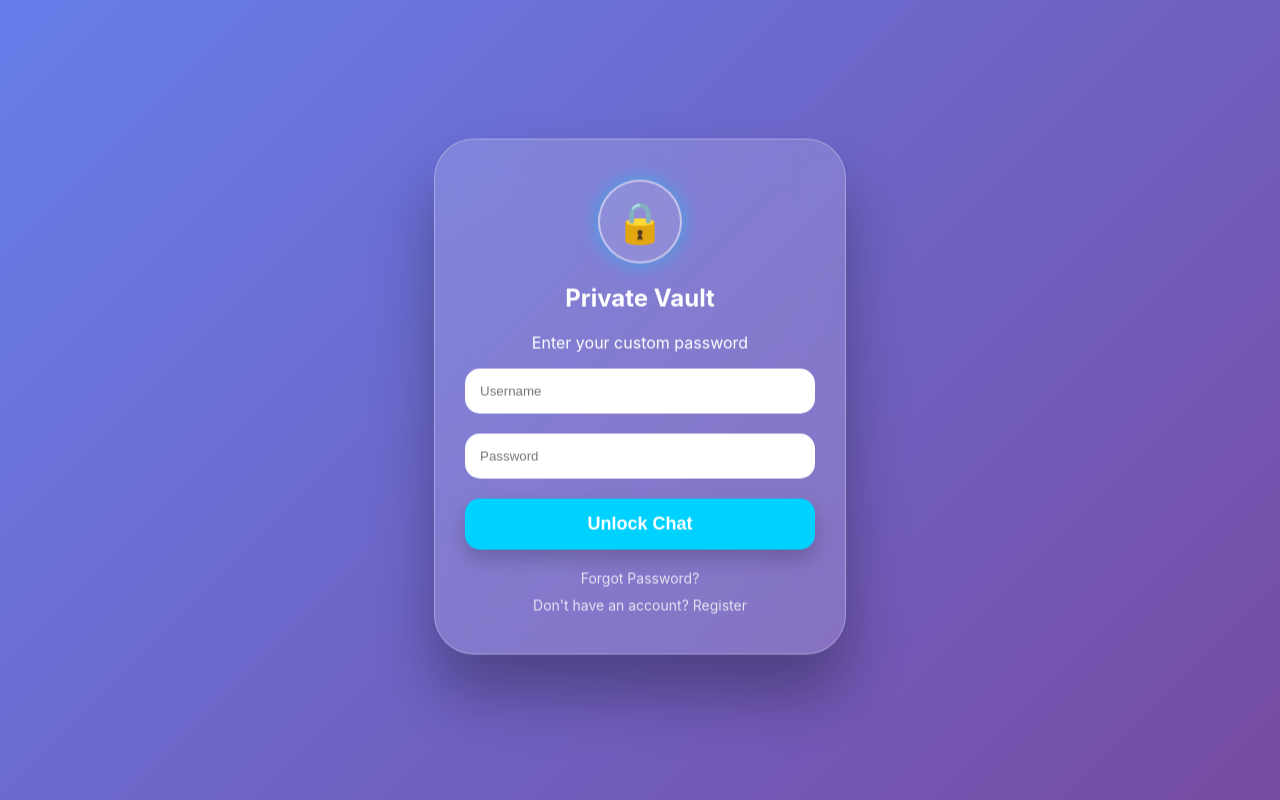
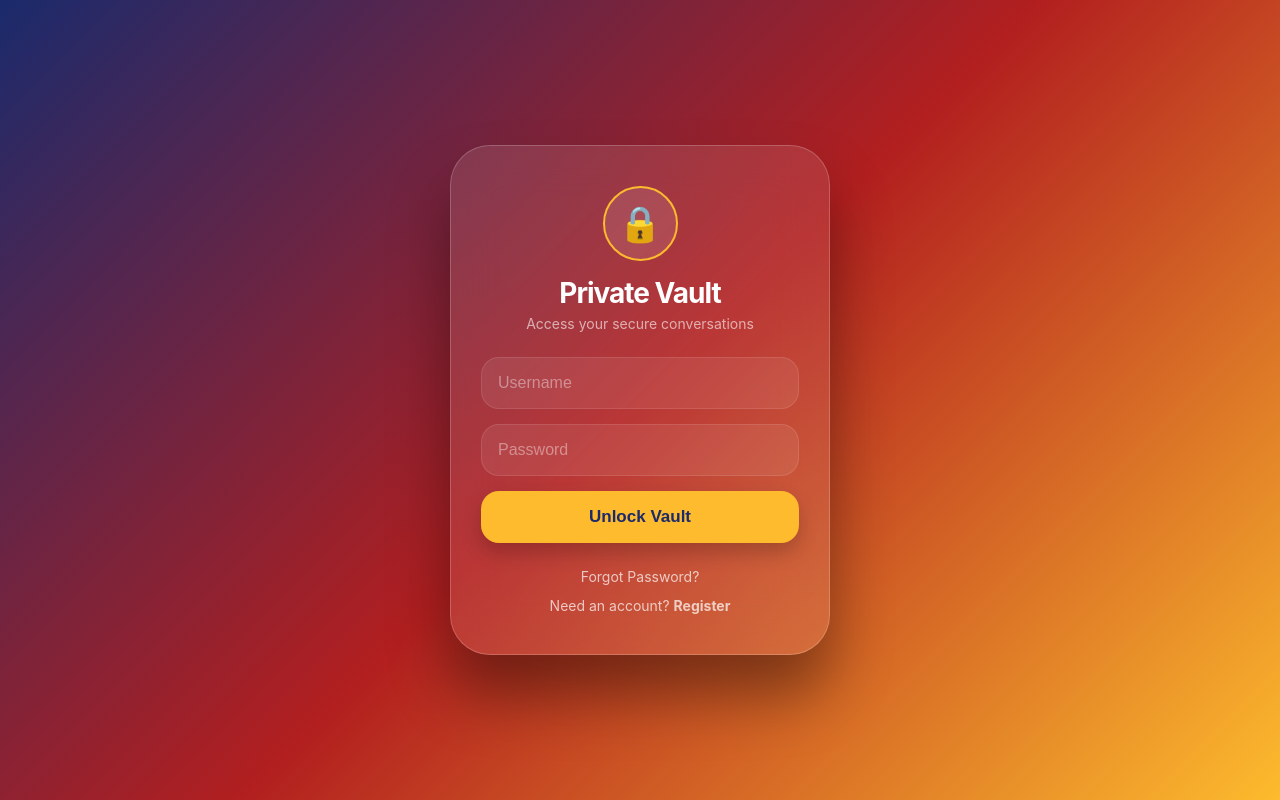
Before and after one commit to olakojotobi89-maker/the-vault-server, a website: page index.html in a window 1280 px wide. Drawn offline with Linux system fonts and the light colour scheme.

Commit message:
PWA: Finalized login UI and safe-area compatibility

```diff
--- a/index.html
+++ b/index.html
@@ -3,97 +3,117 @@
 <head>
     <meta charset="UTF-8">
     <meta name="viewport" content="width=device-width, initial-scale=1.0, maximum-scale=1.0, user-scalable=no, viewport-fit=cover">
-    <title>Private Vault | Login</title>
+    <title>VaultChat | Secure Login</title>
 
     <link rel="manifest" href="/manifest.json">
     <meta name="apple-mobile-web-app-capable" content="yes">
     <meta name="apple-mobile-web-app-status-bar-style" content="black-translucent">
     <meta name="apple-mobile-web-app-title" content="VaultChat">
     <link rel="apple-touch-icon" href="vault-logo.png">
-    <link rel="apple-touch-startup-image" href="vault-logo.png">
-
-    <link rel="stylesheet" href="style.css">
 
     <script>
-        // AUTO-REDIRECT: If they are already logged in, don't show the login page
+        if ('serviceWorker' in navigator) {
+            window.addEventListener('load', () => {
+                navigator.serviceWorker.register('/sw.js').catch(err => console.log('SW Error:', err));
+            });
+        }
+
+        // AUTO-REDIRECT: Keep them in the vault if logged in
         if (localStorage.getItem('vault_username')) {
             window.location.href = 'home.html';
         }
     </script>
 
     <style>
+        :root { --primary-gradient: linear-gradient(135deg, #1a2a6c 0%, #b21f1f 50%, #fdbb2d 100%); }
+
+        * { box-sizing: border-box; -webkit-tap-highlight-color: transparent; }
+
         body {
-            margin: 0;
-            padding: 0;
-            height: 100vh;
-            display: flex;
-            justify-content: center;
-            align-items: center;
-            background: linear-gradient(135deg, #667eea 0%, #764ba2 100%);
-            font-family: -apple-system, sans-serif;
+            margin: 0; padding: 0; height: 100dvh;
+            display: flex; justify-content: center; align-items: center;
+            background: var(--primary-gradient);
+            font-family: -apple-system, BlinkMacSystemFont, sans-serif;
             overflow: hidden;
         }
+
         .login-card {
-            background: rgba(255, 255, 255, 0.15);
-            backdrop-filter: blur(20px);
-            -webkit-backdrop-filter: blur(20px);
-            border: 1px solid rgba(255, 255, 255, 0.3);
+            background: rgba(255, 255, 255, 0.1);
+            backdrop-filter: blur(25px);
+            -webkit-backdrop-filter: blur(25px);
+            border: 1px solid rgba(255, 255, 255, 0.2);
             padding: 40px 30px;
             border-radius: 40px;
-            width: 85%;
-            max-width: 350px;
+            width: 90%;
+            max-width: 380px;
             text-align: center;
             color: white;
-            box-shadow: 0 40px 60px rgba(0, 0, 0, 0.3);
+            box-shadow: 0 40px 60px rgba(0, 0, 0, 0.4);
+            margin-top: env(safe-area-inset-top);
         }
+
         .avatar {
-            font-size: 40px;
+            font-size: 35px;
             background: rgba(255, 255, 255, 0.1);
-            width: 80px;
-            height: 80px;
-            display: flex;
-            align-items: center;
-            justify-content: center;
+            width: 75px; height: 75px;
+            display: flex; align-items: center; justify-content: center;
             border-radius: 50%;
-            margin: 0 auto 20px;
-            border: 2px solid rgba(255, 255, 255, 0.5);
+            margin: 0 auto 15px;
+            border: 2px solid #fdbb2d;
+            color: #fdbb2d;
         }
+
+        h2 { margin: 10px 0 5px; font-size: 28px; letter-spacing: -1px; }
+        p { margin: 0 0 25px; opacity: 0.6; font-size: 14px; }
+
         input {
             width: 100%;
-            padding: 15px;
-            margin-bottom: 20px;
-            border-radius: 15px;
-            border: none;
+            padding: 16px;
+            margin-bottom: 15px;
+            border-radius: 18px;
+            border: 1px solid rgba(255, 255, 255, 0.1);
+            background: rgba(255, 255, 255, 0.08);
+            color: white;
             outline: none;
-            box-sizing: border-box;
+            font-size: 16px; /* Prevents iOS auto-zoom */
+            transition: 0.3s;
         }
+
+        input::placeholder { color: rgba(255, 255, 255, 0.4); }
+        input:focus { background: rgba(255, 255, 255, 0.15); border-color: rgba(255, 255, 255, 0.3); }
+
         .login-btn {
             width: 100%;
-            padding: 15px;
-            border-radius: 15px;
+            padding: 16px;
+            border-radius: 18px;
             border: none;
-            background: #00d2ff;
-            color: white;
-            font-weight: bold;
-            font-size: 18px;
+            background: #fdbb2d;
+            color: #1a2a6c;
+            font-weight: 800;
+            font-size: 17px;
             cursor: pointer;
+            transition: 0.3s;
+            box-shadow: 0 10px 20px rgba(0,0,0,0.2);
         }
+
+        .login-btn:active { transform: scale(0.96); opacity: 0.9; }
+
         .auth-links {
-            margin-top: 20px;
+            margin-top: 25px;
             display: flex;
             flex-direction: column;
-            gap: 10px;
+            gap: 12px;
         }
+
         .link {
             color: white;
             text-decoration: none;
             font-size: 14px;
-            opacity: 0.8;
+            opacity: 0.7;
+            transition: 0.2s;
         }
-        .link:hover {
-            opacity: 1;
-            text-decoration: underline;
-        }
+
+        .link:active { opacity: 1; text-decoration: underline; }
     </style>
 </head>
 <body>
@@ -101,57 +121,50 @@
     <div class="login-card">
         <div class="avatar">🔒</div>
         <h2>Private Vault</h2>
-        <p>Enter your custom password</p>
+        <p>Access your secure conversations</p>
 
         <form id="loginForm">
-            <input type="text" id="usernameInput" placeholder="Username" required>
-            <input type="password" id="passwordInput" placeholder="Password" required>
-            <button type="submit" class="login-btn">Unlock Chat</button>
+            <input type="text" id="usernameInput" placeholder="Username" required autocomplete="username">
+            <input type="password" id="passwordInput" placeholder="Password" required autocomplete="current-password">
+            <button type="submit" class="login-btn">Unlock Vault</button>
         </form>
 
         <div class="auth-links">
             <a href="forgot.html" class="link">Forgot Password?</a>
-            <a href="signup.html" class="link">Don't have an account? Register</a>
+            <a href="signup.html" class="link">Need an account? <b>Register</b></a>
         </div>
     </div>
 
     <script>
-    // PWA Service Worker Registration
-    if ('serviceWorker' in navigator) {
-        window.addEventListener('load', () => {
-            navigator.serviceWorker.register('/sw.js')
-                .then(reg => console.log('Vault PWA Ready'))
-                .catch(err => console.log('PWA Error', err));
-        });
-    }
-
     async function handleAuth(type) {
+        const btn = document.querySelector('.login-btn');
         const username = document.getElementById('usernameInput').value;
         const password = document.getElementById('passwordInput').value;
 
-        const url = `/api/${type}`;
+        btn.innerText = "Authorizing...";
+        btn.disabled = true;
 
         try {
-            console.log(`📡 Sending ${type} request for:`, username);
-
-            const response = await fetch(url, {
+            const response = await fetch(`/api/${type}`, {
                 method: 'POST',
                 headers: { 'Content-Type': 'application/json' },
                 body: JSON.stringify({ username, password })
             });
 
             const data = await response.json();
-            console.log("📥 Server Response:", data);
 
             if (response.ok) {
                 localStorage.setItem('vault_username', username);
                 window.location.href = 'home.html';
             } else {
-                alert("Vault Access Denied: " + (data.error || "Incorrect credentials"));
+                alert("Access Denied: " + (data.error || "Incorrect credentials"));
+                btn.innerText = "Unlock Vault";
+                btn.disabled = false;
             }
         } catch (err) {
-            console.error("❌ Fetch Error:", err);
-            alert("Connection Failed! Ensure your Vault Server is active.");
+            alert("Vault Offline. Please check your connection.");
+            btn.innerText = "Unlock Vault";
+            btn.disabled = false;
         }
     }
 
```
